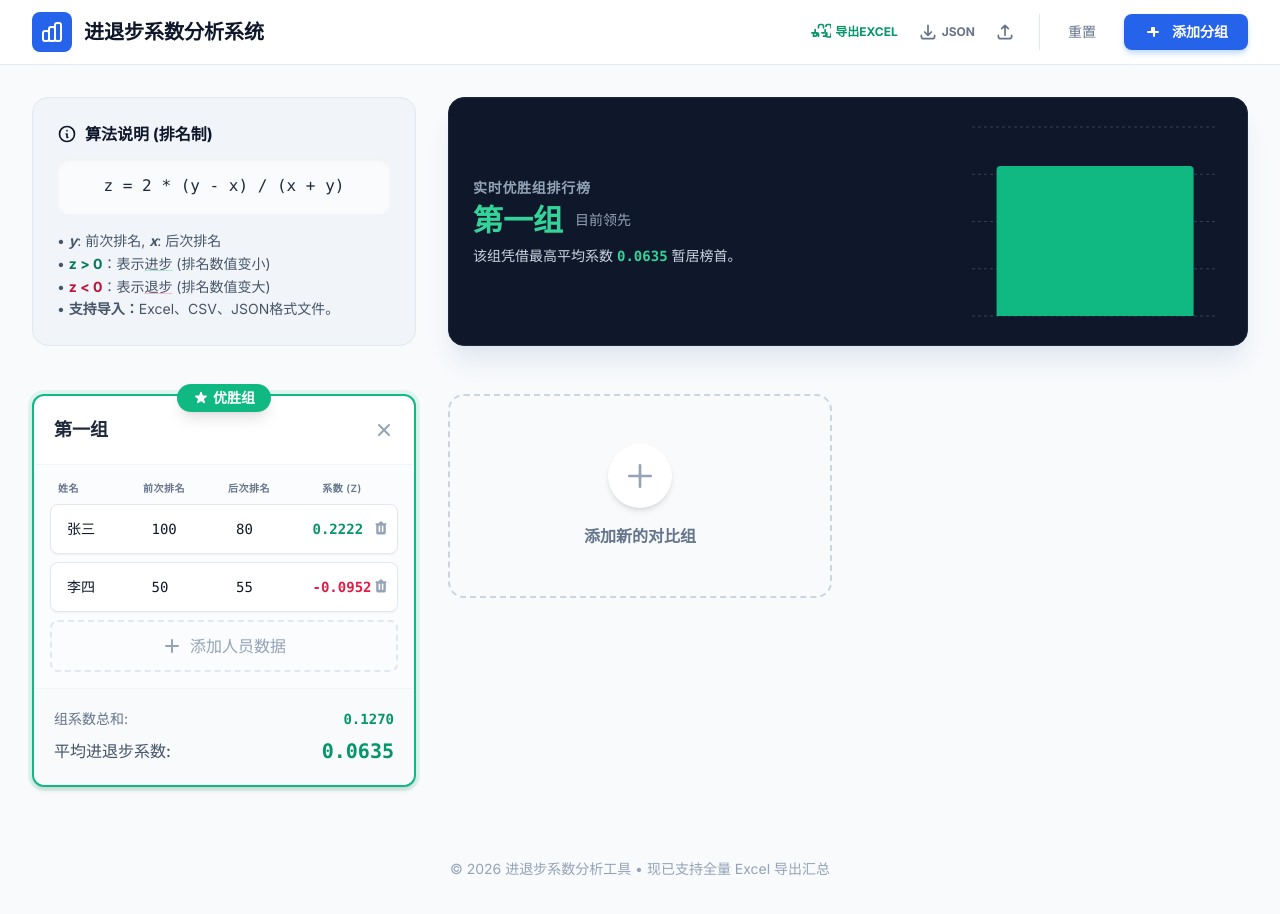
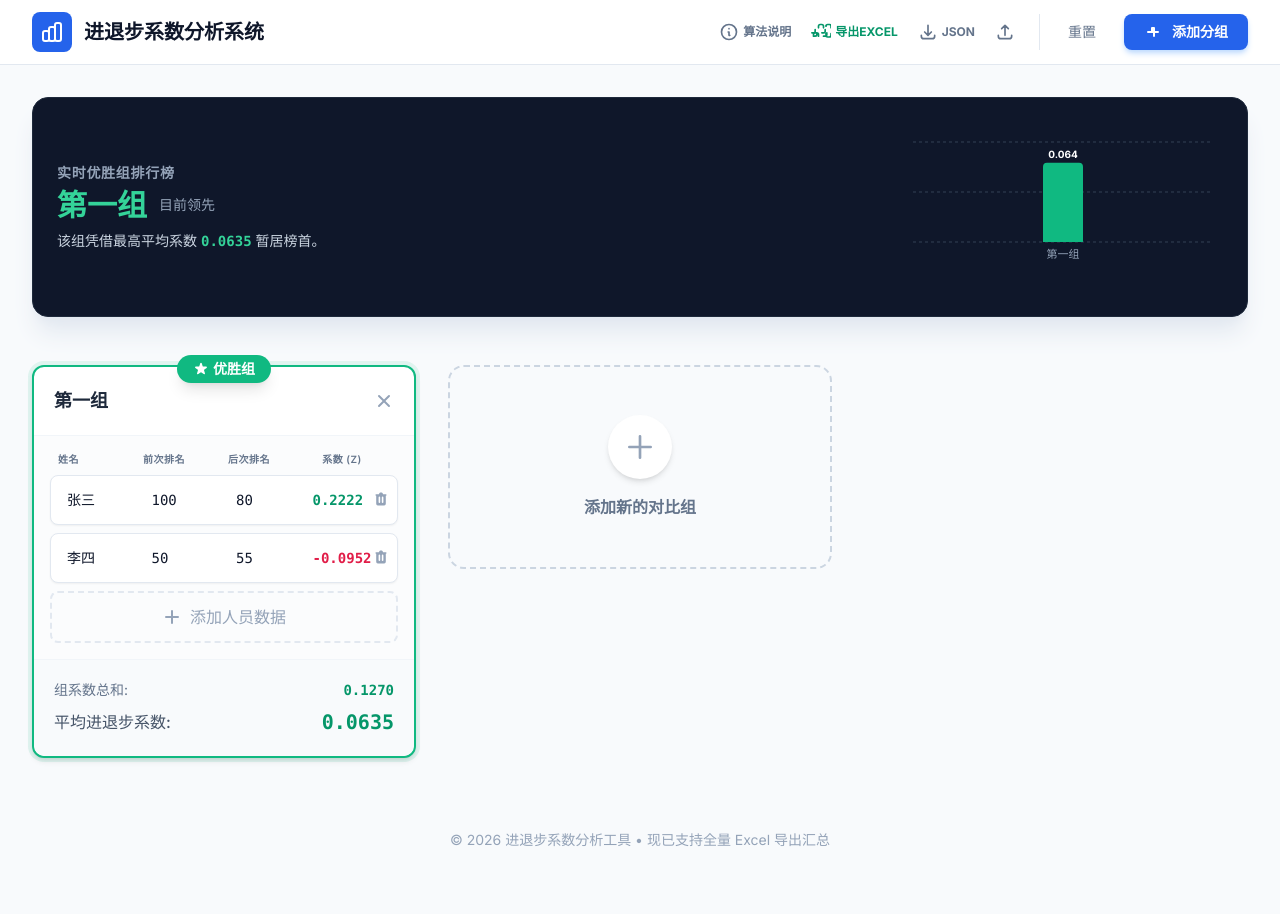
Before and after one commit to fengyec2/progress-coefficient-analytics, a React (Vite) app: page / in a window 1280 px wide. Shown: the top 914 px of the page. Built offline with nearby package versions, Linux system fonts and the light colour scheme.

Commit message:
feat: 支持默认隐藏公式说明,优化图表展示
Introduces a toggle to show/hide the progress coefficient calculation formula (z = 2*(x-y)/(x+y)) in the UI, enhancing transparency and user understanding of the analytical metric.

```diff
--- a/App.tsx
+++ b/App.tsx
@@ -3,7 +3,7 @@ import React, { useState, useEffect, useMemo, useRef } from 'react';
 import { GroupData, RecordData } from './types';
 import { calculateZ } from './utils';
 import GroupCard from './components/GroupCard';
-import { BarChart, Bar, XAxis, YAxis, CartesianGrid, Tooltip, ResponsiveContainer, Cell } from 'recharts';
+import { BarChart, Bar, XAxis, YAxis, CartesianGrid, Tooltip, ResponsiveContainer, Cell, LabelList } from 'recharts';
 import * as XLSX from 'xlsx';
 
 const INITIAL_GROUPS: GroupData[] = [
@@ -21,6 +21,7 @@ const INITIAL_GROUPS: GroupData[] = [
 
 const App: React.FC = () => {
   const fileInputRef = useRef<HTMLInputElement>(null);
+  const [showAlgorithm, setShowAlgorithm] = useState(false);
   const [groups, setGroups] = useState<GroupData[]>(() => {
     const saved = localStorage.getItem('progress-analytics-data');
     if (saved) {
@@ -147,7 +148,6 @@ const App: React.FC = () => {
   const exportToExcel = () => {
     const wb = XLSX.utils.book_new();
 
-    // 1. Prepare Consolidated Detailed List
     const consolidatedData: any[] = [];
     processedGroups.forEach(group => {
       group.records.forEach(rec => {
@@ -164,7 +164,6 @@ const App: React.FC = () => {
     const wsDetails = XLSX.utils.json_to_sheet(consolidatedData);
     XLSX.utils.book_append_sheet(wb, wsDetails, "全员明细");
 
-    // 2. Prepare Group Summary Data
     const summaryData = processedGroups.map(group => ({
       '分组名称': group.name,
       '人数': group.records.filter(r => r.oldRank !== '' && r.newRank !== '').length,
@@ -176,7 +175,6 @@ const App: React.FC = () => {
     const wsSummary = XLSX.utils.json_to_sheet(summaryData);
     XLSX.utils.book_append_sheet(wb, wsSummary, "各组汇总");
 
-    // 3. Optional: Add individual sheets for each group if needed
     processedGroups.forEach(group => {
       const groupSpecificData = group.records.map(rec => ({
         '姓名': rec.name,
@@ -185,7 +183,6 @@ const App: React.FC = () => {
         '进退步系数': rec.coefficient !== null ? parseFloat(rec.coefficient.toFixed(4)) : '--'
       }));
       const wsGroup = XLSX.utils.json_to_sheet(groupSpecificData);
-      // Sheet names limited to 31 chars
       XLSX.utils.book_append_sheet(wb, wsGroup, group.name.substring(0, 31));
     });
 
@@ -227,7 +224,6 @@ const App: React.FC = () => {
           const importedGroups: GroupData[] = [];
 
           workbook.SheetNames.forEach((sheetName, index) => {
-            // Skip summary sheets if they look like exports from this app
             if (sheetName === "全员明细" || sheetName === "各组汇总") return;
 
             const worksheet = workbook.Sheets[sheetName];
@@ -252,7 +248,6 @@ const App: React.FC = () => {
             }
           });
 
-          // Fallback if we only have the "全员明细" sheet (flat file format)
           if (importedGroups.length === 0 && workbook.SheetNames.includes("全员明细")) {
             const worksheet = workbook.Sheets["全员明细"];
             const jsonData = XLSX.utils.sheet_to_json(worksheet) as any[];
@@ -330,6 +325,16 @@ const App: React.FC = () => {
           <div className="flex items-center gap-2 sm:gap-4">
             <div className="flex items-center border-r border-slate-200 pr-2 sm:pr-4 gap-1">
               <button
+                onClick={() => setShowAlgorithm(!showAlgorithm)}
+                className={`p-2 rounded-lg transition-colors flex items-center gap-1 text-xs font-bold ${showAlgorithm ? 'text-blue-600 bg-blue-50' : 'text-slate-500 hover:text-blue-600 hover:bg-blue-50'}`}
+                title="查看算法说明"
+              >
+                <svg xmlns="http://www.w3.org/2000/svg" className="h-5 w-5" fill="none" viewBox="0 0 24 24" stroke="currentColor">
+                  <path strokeLinecap="round" strokeLinejoin="round" strokeWidth={2} d="M13 16h-1v-4h-1m1-4h.01M21 12a9 9 0 11-18 0 9 9 0 0118 0z" />
+                </svg>
+                <span className="hidden sm:inline">算法说明</span>
+              </button>
+              <button
                 onClick={exportToExcel}
                 className="p-2 text-emerald-600 hover:text-emerald-700 hover:bg-emerald-50 rounded-lg transition-colors flex items-center gap-1 text-xs font-bold"
                 title="导出为Excel (全量数据汇总)"
@@ -380,8 +385,9 @@ const App: React.FC = () => {
       </header>
 
       <main className="max-w-7xl mx-auto px-4 sm:px-6 lg:px-8 py-8">
-        <div className="grid grid-cols-1 lg:grid-cols-3 gap-8 mb-12">
-          <div className="bg-slate-100 p-6 rounded-2xl border border-slate-200 flex flex-col justify-center">
+        <div className={`grid grid-cols-1 ${showAlgorithm ? 'lg:grid-cols-3' : 'lg:grid-cols-2'} gap-8 mb-12 transition-all duration-500`}>
+          {showAlgorithm && (
+            <div className="bg-slate-100 p-6 rounded-2xl border border-slate-200 flex flex-col justify-center animate-in fade-in slide-in-from-left-4 duration-300">
               <h2 className="text-slate-900 font-bold mb-3 flex items-center gap-2">
                 <svg xmlns="http://www.w3.org/2000/svg" className="h-5 w-5" fill="none" viewBox="0 0 24 24" stroke="currentColor">
                   <path strokeLinecap="round" strokeLinejoin="round" strokeWidth={2} d="M13 16h-1v-4h-1m1-4h.01M21 12a9 9 0 11-18 0 9 9 0 0118 0z" />
@@ -393,13 +399,14 @@ const App: React.FC = () => {
               </div>
               <p className="text-sm text-slate-600 leading-relaxed">
                 • <span className="font-bold italic">y</span>: 前次排名, <span className="font-bold italic">x</span>: 后次排名<br/>
-              • <span className="text-emerald-700 font-bold">z &gt; 0</span>：表示<span className="underline decoration-emerald-500/30">进步</span> (排名数值变小)<br/>
+                • <span className="text-emerald-700 font-bold">z &gt; 0</span>：表示<span className="underline decoration-emerald-500/30">进步</span> (排名数字变小)<br/>
                 • <span className="text-rose-700 font-bold">z &lt; 0</span>：表示<span className="underline decoration-rose-500/30">退步</span> (排名数值变大)<br/>
-              • <span className="font-bold">支持导入：</span>Excel、CSV、JSON格式文件。
+                • <span className="font-bold">提示：</span>数值越大代表进步越明显。
               </p>
             </div>
+          )}
 
-          <div className="lg:col-span-2 bg-slate-900 p-6 rounded-2xl border border-slate-800 text-white shadow-xl shadow-slate-200">
+          <div className={`${showAlgorithm ? 'lg:col-span-2' : 'lg:col-span-2'} bg-slate-900 p-6 rounded-2xl border border-slate-800 text-white shadow-xl shadow-slate-200 min-h-[220px]`}>
             <div className="flex flex-col md:flex-row gap-6 items-start md:items-center h-full">
               <div className="flex-1">
                 <h2 className="text-slate-400 text-sm font-semibold uppercase tracking-wider mb-1">实时优胜组排行榜</h2>
@@ -421,19 +428,34 @@ const App: React.FC = () => {
                   <div className="text-slate-500 italic">等待数据输入...</div>
                 )}
               </div>
-              <div className="w-full md:w-64 h-32 md:h-full min-h-[140px]">
+              <div className="w-full md:w-80 h-48 md:h-full min-h-[160px]">
                 <ResponsiveContainer width="100%" height="100%">
-                  <BarChart data={chartData}>
+                  <BarChart data={chartData} margin={{ top: 20, right: 10, left: 10, bottom: 20 }}>
                     <CartesianGrid strokeDasharray="3 3" stroke="#334155" vertical={false} />
-                    <XAxis dataKey="name" stroke="#94a3b8" fontSize={10} hide />
+                    <XAxis
+                      dataKey="name"
+                      stroke="#94a3b8"
+                      fontSize={11}
+                      tick={{fill: '#94a3b8'}}
+                      axisLine={false}
+                      tickLine={false}
+                    />
                     <Tooltip
                       cursor={{fill: '#1e293b'}}
                       contentStyle={{backgroundColor: '#0f172a', border: '1px solid #334155', borderRadius: '8px', color: '#fff'}}
                     />
-                    <Bar dataKey="avg" radius={[4, 4, 0, 0]}>
+                    <Bar dataKey="avg" radius={[4, 4, 0, 0]} barSize={40}>
                       {chartData.map((entry, index) => (
-                        <Cell key={`cell-${index}`} fill={entry.isWinner ? '#10b981' : '#ef4444'} />
+                        <Cell key={`cell-${index}`} fill={entry.avg >= 0 ? '#10b981' : '#ef4444'} />
                       ))}
+                      <LabelList
+                        dataKey="avg"
+                        position="top"
+                        fill="#fff"
+                        fontSize={10}
+                        fontWeight="bold"
+                        formatter={(val: number) => val.toFixed(3)}
+                      />
                     </Bar>
                   </BarChart>
                 </ResponsiveContainer>
```
Lines whose indentation alone changed are shown as unchanged.
